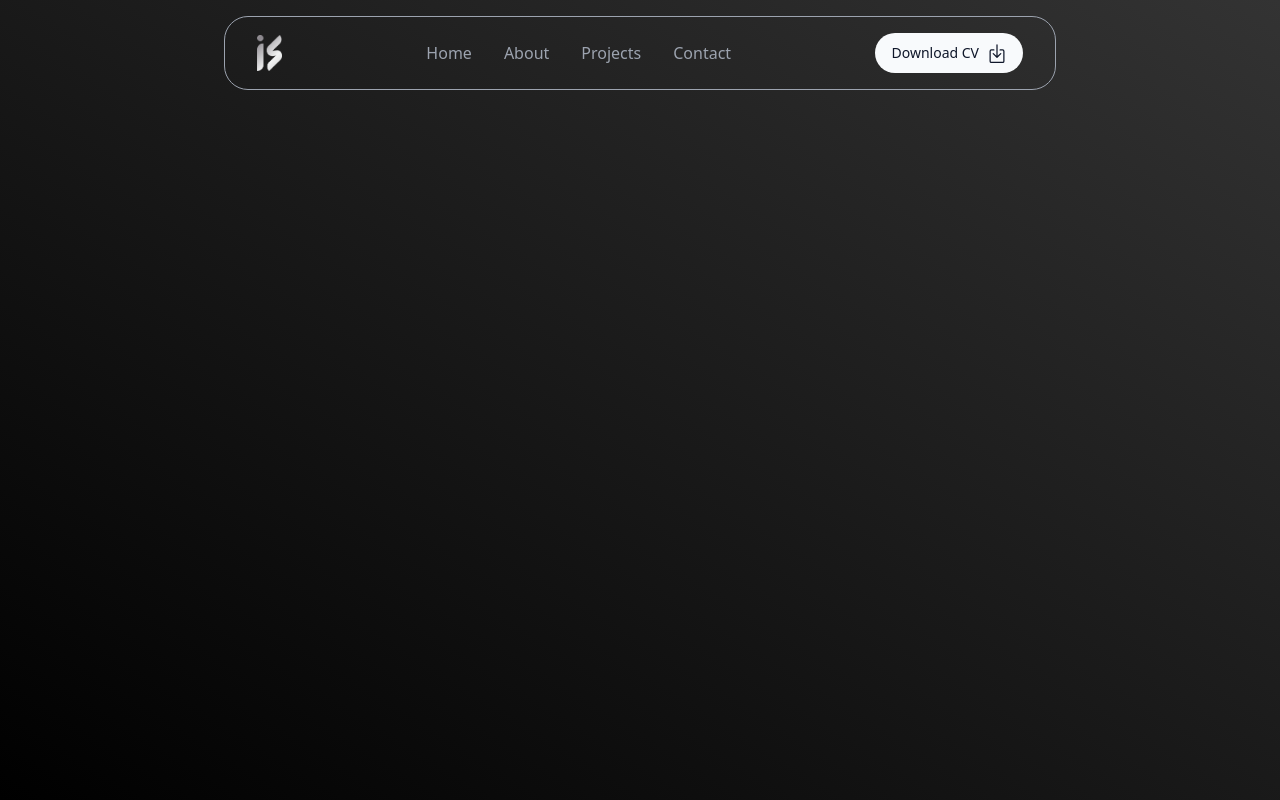
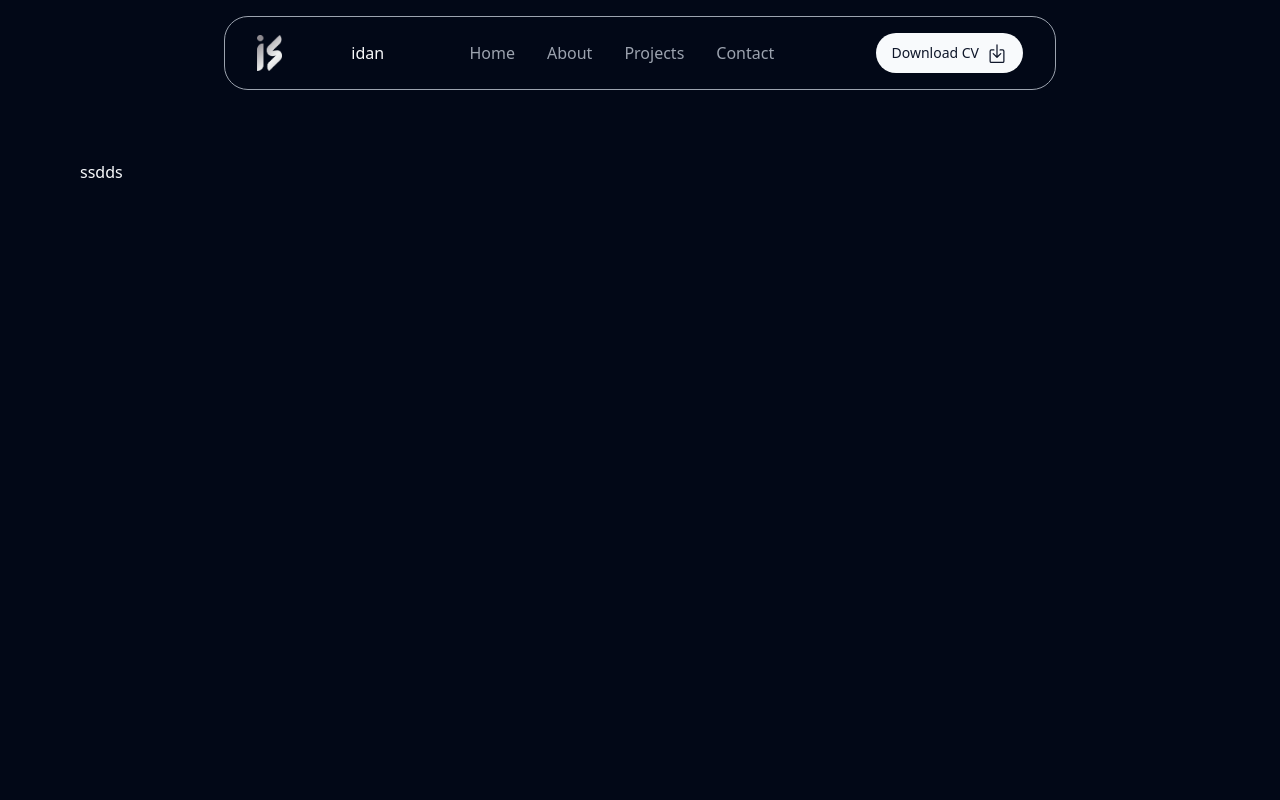
Before and after one commit to idanshlomo1/idan-portfolio, a Next.js app: page / in a window 1280 px wide. Built offline with nearby package versions, Linux system fonts and the light colour scheme.

Commit message:
added idan

```diff
--- a/src/app/layout.tsx
+++ b/src/app/layout.tsx
@@ -37,7 +37,7 @@ export default function RootLayout({
         >
           <Navbar />
           {/* remove min-h-screen */}
-          <div className="bg-gradient-to-tr from-black to-[#333] min-h-screen">
+          <div className=" min-h-screen">
             {children}
           </div>
           <Toaster position="top-center" richColors />
--- a/src/app/page.tsx
+++ b/src/app/page.tsx
@@ -1,10 +1,16 @@
 
 "use client"
+
+import MaxWidthWrapper from "@/components/MaxWidthWrapper";
 
 const Home: React.FC = () => {
   return (
     <main>
-
+      <MaxWidthWrapper className="pt-40">
+        <div className="h-12">
+          ssdds
+        </div>
+      </MaxWidthWrapper>
     </main>
   );
 };
--- a/src/components/Navbar.tsx
+++ b/src/components/Navbar.tsx
@@ -44,10 +44,10 @@ const Navbar = () => {
 
 
     return (
-        <div className="fixed top-0 left-0 right-0 z-navbar">
+        <div className="fixed top-0 left-0 right-0 ">
             <MaxWidthWrapper className="max-w-screen-lg">
                 {/* md+ screens nav */}
-                <div className="hidden md:block">
+                <div className="hidden md:block ">
                     <div className="flex justify-between items-center border-gray-400 p-4 m-4 border-[1px] rounded-3xl ">
                         <Link
                             href="/">
@@ -59,7 +59,7 @@ const Navbar = () => {
                                 src="/logo.png"
                             />
                         </Link>
-
+idan
 
                         <div className="mx-4">
                             {linksData.map((linkData) => (
@@ -90,7 +90,7 @@ const Navbar = () => {
 
 
                 {/* sm screen nav */}
-                <div className="md:hidden">
+                <div className="md:hidden ">
                     <div className="flex justify-between items-center border-gray-400 p-4 m-4 border-[1px]  rounded-3xl ">
                         <Link
                             href="/">
```
